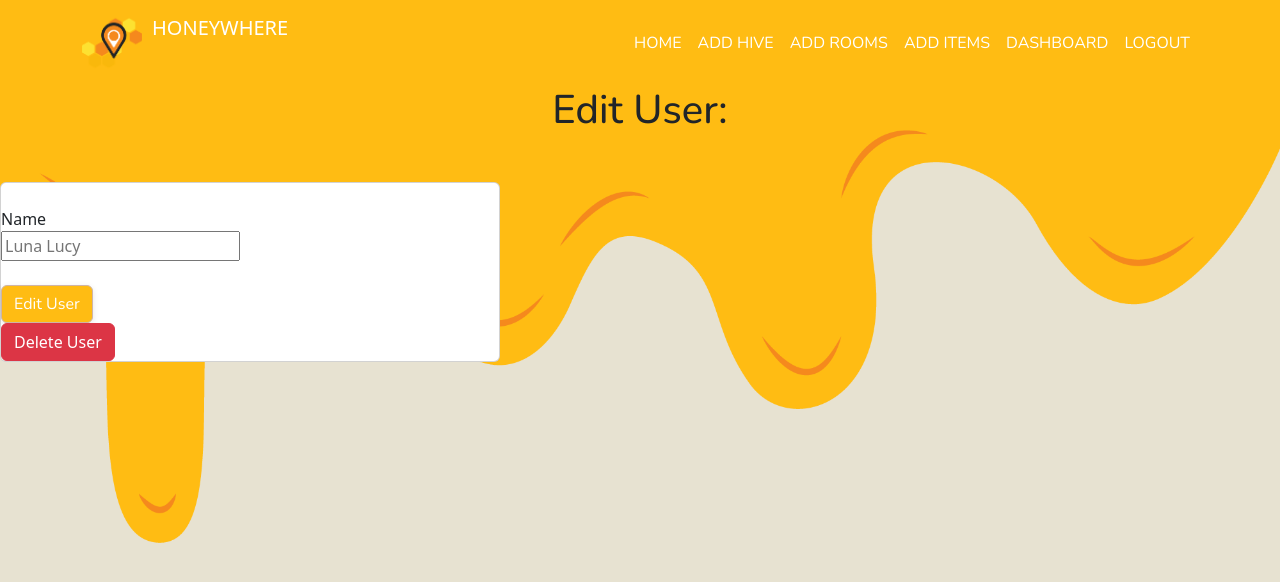
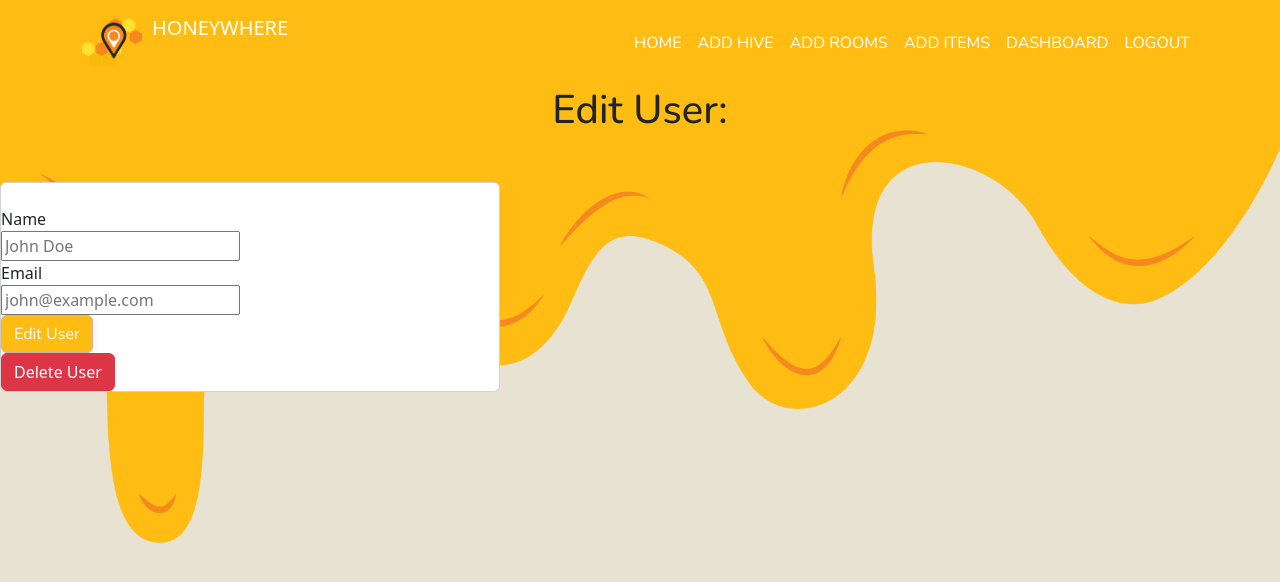
Before and after one commit to rae-stanton/honey_where, a React (Create React App) app in the folder frontend/: page /edit-user in a window 1280 px wide. Shown: the top 582 px of the page. Built offline with nearby package versions, Linux system fonts and the light colour scheme; no server answers; sample sign-in values are in the browser's storage.

Commit message:
UserEdit form edit working

```diff
--- a/frontend/src/App.js
+++ b/frontend/src/App.js
@@ -38,6 +38,10 @@ function App() {
 
     setIsLoggedIn(Boolean(localStorage.getItem("access_token")));
   }, []);
+  function updateUserName(newName) {
+    setUserName(newName);
+    localStorage.setItem("user_name", newName);
+  }
 
   return (
     <DndProvider backend={HTML5Backend}>
@@ -117,7 +121,7 @@ function App() {
                 path="edit-user"
                 element={
                   <PrivateRouteWrapper isLoggedIn={isLoggedIn}>
-                    <UserEditForm userName={userName} />
+                    <UserEditForm userName={userName} userId={userId} updateUserName={updateUserName} />
                   </PrivateRouteWrapper>
                 }
               />
--- a/frontend/src/UserDash.js
+++ b/frontend/src/UserDash.js
@@ -33,6 +33,7 @@ function UserDash({ userName }) {
             },
           }
         );
+
         setUserData(response.data);
         console.log(response.data);
 
--- a/frontend/src/UserEditForm.js
+++ b/frontend/src/UserEditForm.js
@@ -1,34 +1,73 @@
-import React from "react";
+import React, { useState, useEffect } from "react";
 import axios from "axios";
 import { Formik, Field, Form } from "formik";
 import Button from "react-bootstrap/Button";
 import Card from "react-bootstrap/Card";
+import { useNavigate } from "react-router-dom";
 
-function UserEditForm({ userId }) {
+function UserEditForm({ userId, updateUserName }) {
+  const navigate = useNavigate();
+  const token = localStorage.getItem("access_token");
+  const [initialValues, setInitialValues] = useState({ name: "", email: "" });
+
+  useEffect(() => {
+    // Fetch the user data when the component mounts
+    const fetchUserData = async () => {
+      try {
+        const response = await axios.get(
+          `http://127.0.0.1:5000/users/${userId}`,
+          {
+            headers: {
+              Authorization: `Bearer ${token}`, // Assuming you use Bearer token
+            },
+          }
+        );
+
+        if (response.status === 200) {
+          setInitialValues({
+            name: response.data.name,
+            email: response.data.email, // Assuming the response has an email field
+          });
+        }
+      } catch (error) {
+        console.error("Fetching user data failed", error);
+        alert("Could not fetch user data.");
+      }
+    };
+
+    if (userId) {
+      fetchUserData();
+    }
+  }, [userId, token]);
+
   return (
     <div className="edit-form">
       <div className="edit-content">
         <h1>Edit User:</h1>
         <Formik
-          initialValues={{
-            name: "", // Need to add state in order to control user's name being populated here once I add login.
-          }}
+          initialValues={initialValues}
+          enableReinitialize // This will reset the form when initialValues change
           onSubmit={async (values, { setSubmitting }) => {
             try {
               const response = await axios.patch(
                 `http://127.0.0.1:5000/users/${userId}`,
+                values, // Sending the form values directly
                 {
-                  name: values.name,
+                  headers: {
+                    Authorization: `Bearer ${token}`, // Assuming you use Bearer token
+                  },
                 }
               );
 
               if (response.status === 200) {
                 alert("User updated successfully!");
+                updateUserName(values.name);
+                navigate("/dashboard"); // Or wherever you need to redirect after update
               } else {
                 alert(response.data.message || "User update failed.");
               }
             } catch (error) {
-              alert(error.response.data.message || "User update failed.");
+              alert(error.response?.data?.message || "User update failed.");
             } finally {
               setSubmitting(false);
             }
@@ -41,10 +80,19 @@ function UserEditForm({ userId }) {
 
                 <label htmlFor="name">Name</label>
                 <br />
-                <Field id="name" name="name" placeholder="Luna Lucy" />
+                <Field id="name" name="name" placeholder="John Doe" />
                 <br />
 
+                <label htmlFor="email">Email</label>
                 <br />
+                <Field
+                  id="email"
+                  name="email"
+                  placeholder="john@example.com"
+                  type="email"
+                />
+                <br />
+
                 <Button
                   variant="primary"
                   type="submit"
@@ -57,20 +105,36 @@ function UserEditForm({ userId }) {
                 <Button
                   variant="danger"
                   onClick={async () => {
+                    if (
+                      window.confirm(
+                        "Are you sure you want to delete your account? This action cannot be undone."
+                      )
+                    ) {
                       try {
                         const response = await axios.delete(
-                        `http://127.0.0.1:5000/users/${userId}`
+                          `http://127.0.0.1:5000/users/${userId}`,
+                          {
+                            headers: {
+                              Authorization: `Bearer ${token}`, // Assuming you use Bearer token
+                            },
+                          }
                         );
 
                         if (response.status === 200) {
                           alert("User deleted successfully!");
+                          localStorage.clear(); // Clear local storage
+                          navigate("/"); // Navigate to home or login page
                         } else {
-                        alert(response.data.message || "User deletion failed.");
+                          alert(
+                            response.data.message || "User deletion failed."
+                          );
                         }
                       } catch (error) {
                         alert(
-                        error.response.data.message || "User deletion failed."
+                          error.response?.data?.message ||
+                            "User deletion failed."
                         );
+                      }
                     }
                   }}
                 >
```
Also changed, not shown: 1 other file (tests, documents, lock files or other folders). Lines whose indentation alone changed are shown as unchanged.
